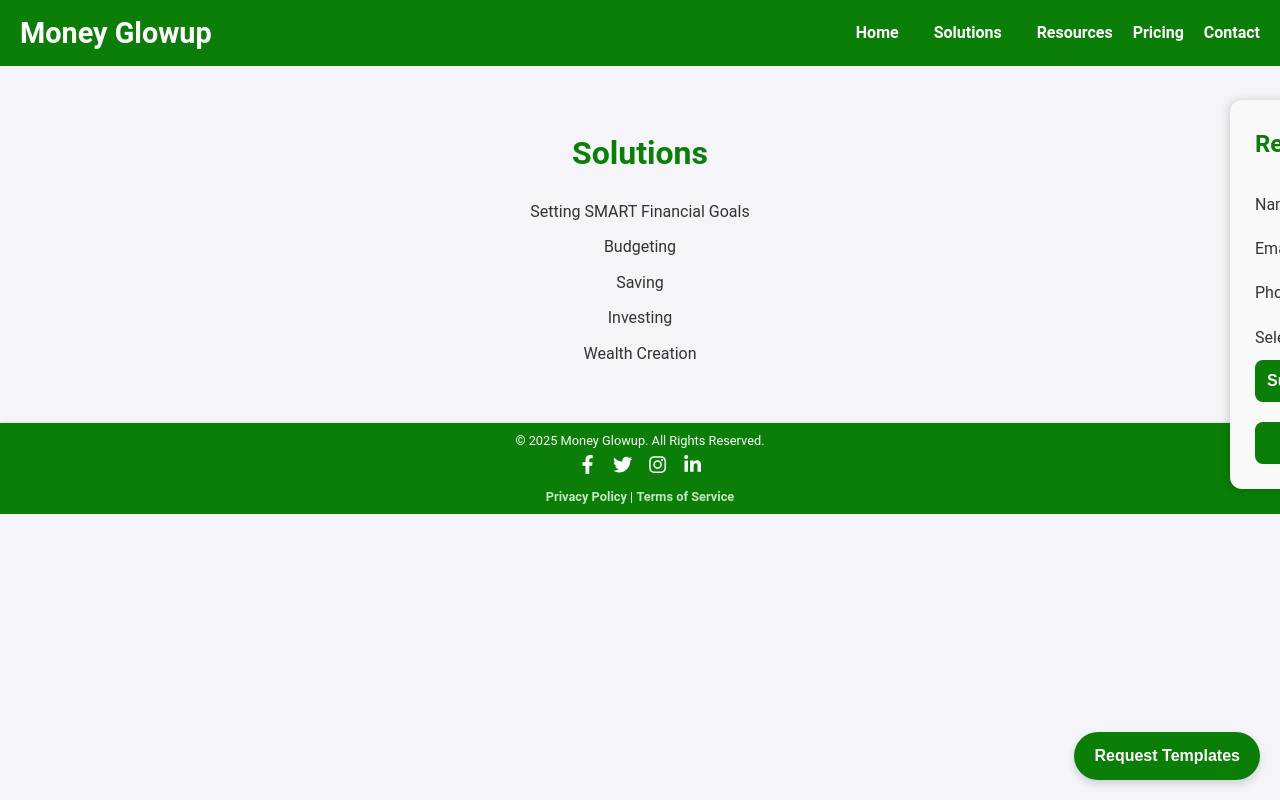
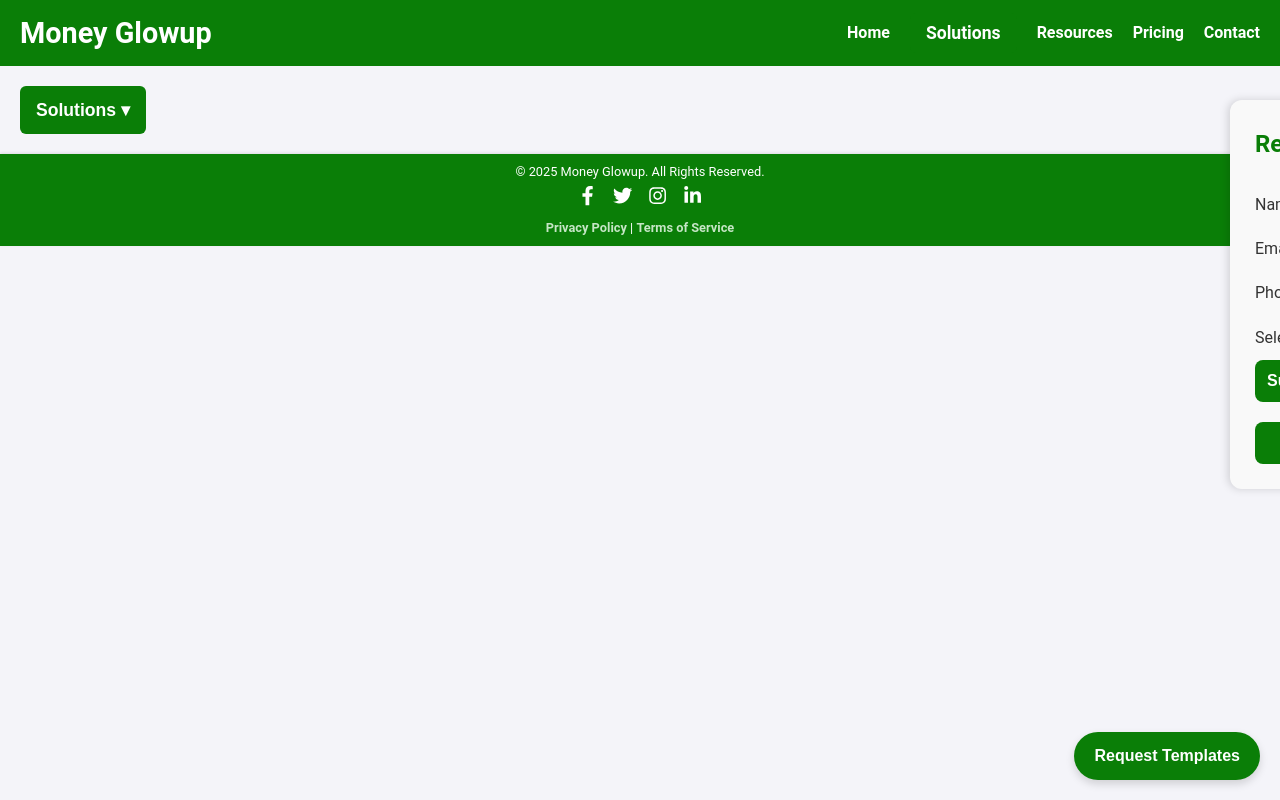
Before and after one commit to steph10920/moneyglowup, a React (Vite) app: page /solutions in a window 1280 px wide. Built offline with nearby package versions, Linux system fonts and the light colour scheme.

Commit message:
solutions tab has been modified

```diff
--- a/package.json
+++ b/package.json
@@ -27,6 +27,6 @@
     "eslint-plugin-react-hooks": "^5.0.0",
     "eslint-plugin-react-refresh": "^0.4.16",
     "globals": "^15.14.0",
-    "vite": "^6.0.7"
+    "vite": "^6.3.5"
   }
 }
--- a/src/components/Solutions.jsx
+++ b/src/components/Solutions.jsx
@@ -1,17 +1,39 @@
-import React from "react";
+import React, { useState, useEffect, useRef } from "react";
 import "../styles/Solutions.css";
 
 const Solutions = () => {
+  const [open, setOpen] = useState(false);
+  const menuRef = useRef(null);
+
+  // Close dropdown when clicking outside
+  useEffect(() => {
+    const handleClickOutside = (event) => {
+      if (menuRef.current && !menuRef.current.contains(event.target)) {
+        setOpen(false);
+      }
+    };
+    document.addEventListener("mousedown", handleClickOutside);
+    return () => document.removeEventListener("mousedown", handleClickOutside);
+  }, []);
+
+  const toggleDropdown = () => {
+    setOpen(!open);
+  };
+
   return (
-    <div className="solutions">
-      <h1>Solutions</h1>
-      <ul>
-        <li id="setting-smart-goals">Setting SMART Financial Goals</li>
-        <li id="budgeting">Budgeting</li>
-        <li id="saving">Saving</li>
-        <li id="investing">Investing</li>
-        <li id="wealth-creation">Wealth Creation</li>
-      </ul>
+    <div className="dropdown-wrapper" ref={menuRef}>
+      <div className="dropdown-toggle" onClick={toggleDropdown}>
+        Solutions &#9662;
+      </div>
+      {open && (
+        <ul className="dropdown-menu">
+          <li><a href="#smart-goals">Setting SMART Financial Goals</a></li>
+          <li><a href="#budgeting">Budgeting</a></li>
+          <li><a href="#saving">Saving</a></li>
+          <li><a href="#investing">Investing</a></li>
+          <li><a href="#wealth-creation">Wealth Creation</a></li>
+        </ul>
+      )}
     </div>
   );
 };
--- a/src/styles/Solutions.css
+++ b/src/styles/Solutions.css
@@ -1,31 +1,70 @@
-.solutions {
-    padding: 20px;
-    text-align: center;
+.dropdown-wrapper {
+  position: relative;
+  display: inline-block;
+  text-align: left;
+  font-family: sans-serif;
 }
 
-  .solutions h1 {
-    color: #0A7E07; /* Safaricom Green */
-    margin-bottom: 20px;
+.dropdown-toggle {
+  background-color: #0A7E07; /* Safaricom Green */
+  color: #fff;
+  padding: 10px 16px;
+  border-radius: 6px;
+  cursor: pointer;
+  user-select: none;
+  font-size: 1.1rem;
+  transition: background-color 0.2s ease;
 }
 
-  .solutions ul {
-    list-style: none;
-    padding: 0;
+.dropdown-toggle:hover {
+  background-color: #086005; /* darker on hover */
 }
 
-  .solutions ul li {
-    margin: 10px 0;
-    font-size: 1rem;
-    color: #333;
+.dropdown-menu {
+  position: absolute;
+  top: 100%;
+  left: 0;
+  background: #f9f9f9;
+  border: 1px solid #ddd;
+  border-radius: 8px;
+  box-shadow: 0 4px 10px rgba(0, 0, 0, 0.1);
+  padding: 0;
+  margin-top: 10px;
+  min-width: 220px;
+  z-index: 999;
+  animation: fadeIn 0.2s ease;
 }
 
-  .solutions ul li a {
+.dropdown-menu li {
+  list-style: none;
+  padding: 10px 20px;
+  border-bottom: 1px solid #eee;
+}
+
+.dropdown-menu li:last-child {
+  border-bottom: none;
+}
+
+.dropdown-menu li a {
   color: #0A7E07;
   text-decoration: none;
   font-weight: bold;
+  display: block;
+  transition: background 0.2s ease;
 }
 
-  .solutions ul li a:hover {
-    text-decoration: underline;
-    color: #086005; /* Darker Green */
+.dropdown-menu li a:hover {
+  background: #e6f5e6;
 }
+
+/* Fade animation */
+@keyframes fadeIn {
+  from {
+    opacity: 0;
+    transform: translateY(-6px);
+  }
+  to {
+    opacity: 1;
+    transform: translateY(0);
+  }
+}
```
Also changed, not shown: 1 other file (tests, documents, lock files or other folders). Lines whose indentation alone changed are shown as unchanged.
